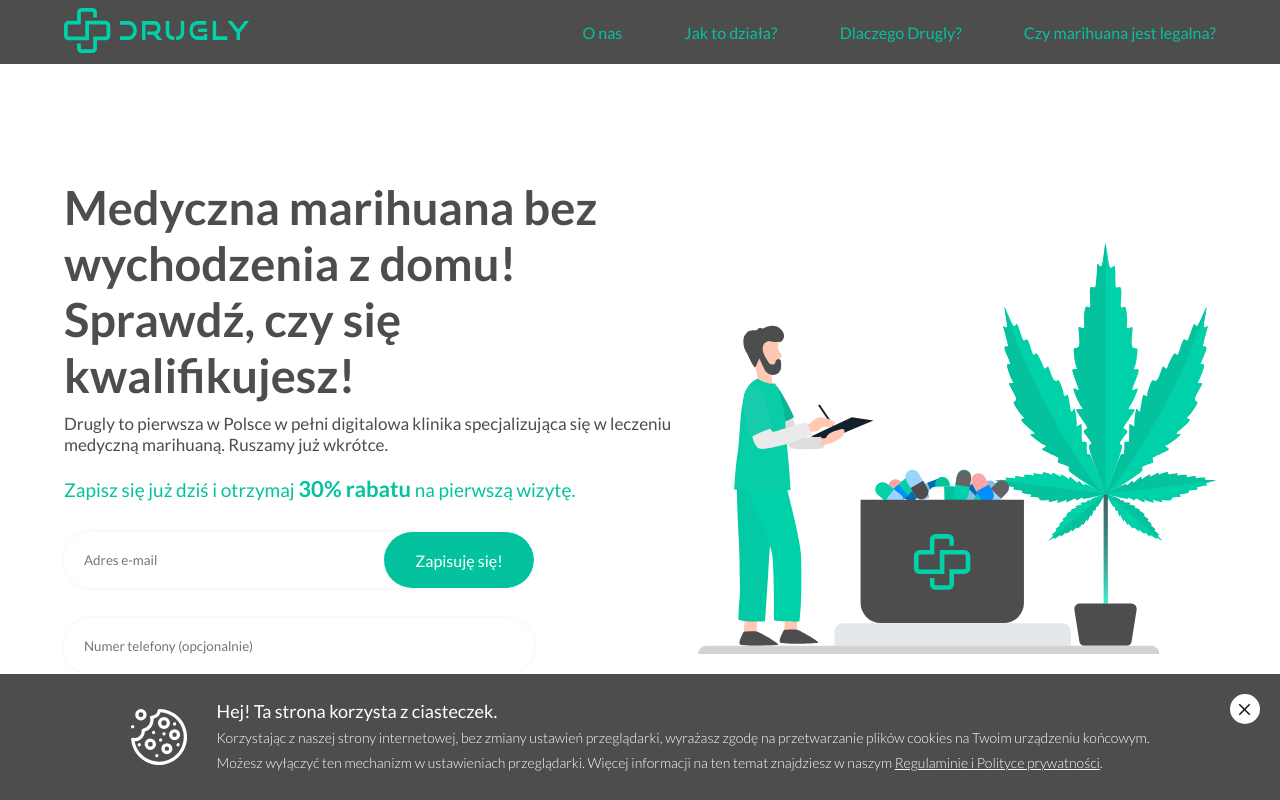
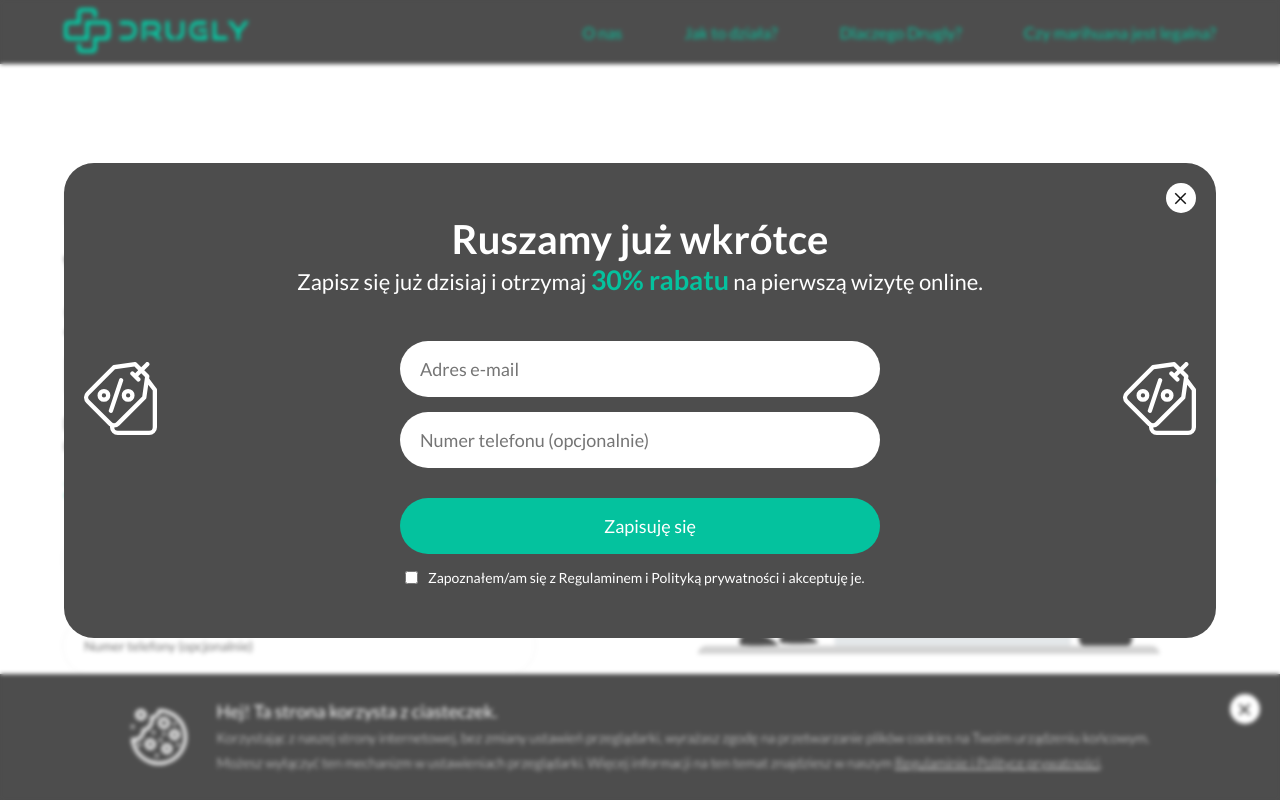
Before and after one commit to AbdulHadijatoi/Drugly, a PHP site: page / in a window 1280 px wide. Run offline with PHP 8.4, Linux system fonts and the light colour scheme; data that the repository does not hold is empty.

Commit message:
fixed cookie area and added blur behind dialog

```diff
--- a/common.css
+++ b/common.css
@@ -34,6 +34,10 @@
 
 .brightness-105 {
     filter: brightness(105%);
+}
+
+.blur-bg {
+    backdrop-filter: blur(2px);
 }
 
 .brightness-110 {
--- a/index.php
+++ b/index.php
@@ -44,7 +44,7 @@
 
 <body>
 
-    <div id="modal1" class="full-width full-height align-in-center  position-fixed" style="z-index: 99;">
+    <div id="modal1" class="blur-bg full-width full-height align-in-center  position-fixed" style="z-index: 99;">
         <div class="_90-width margin-auto bg-dark-grey h475 align-in-center position-relative border-radius-30 light-text sm_flex-column">
             <a id="btnModal1" class="cursor-pointer"><img class="w30 position-absolute top-0 right-0 mr-20 mt-20" src="assets/svg/close-ic.svg" alt="close button"></a>
             <div class="mr-140 sm_mr-0"><img class="h73 sm_h45" src="assets/svg/white-ic-4.svg"></div>
@@ -65,7 +65,7 @@
         </div>
     </div>
 
-    <div id="modal2" class="full-width full-height align-in-center  position-fixed bottom-0" style="z-index: 98;">
+    <div id="modal2" class="full-width align-in-center  position-fixed bottom-0" style="z-index: 98;">
         <div class="full-width bg-dark-grey overflow-hidden align-in-center position-absolute bottom-0 h126 sm_h200 light-text sm_flex-column">
             <a class="cursor-pointer" id="btnModal2"><img class="w30 position-absolute top-0 right-0 mr-20 mt-20 sm_w20" src="assets/svg/close-ic.svg" alt="close button"></a>
             <div class="align-in-center sm_flex-column sm_90-width">
--- a/script.js
+++ b/script.js
@@ -79,7 +79,7 @@
 });
 
 $(function() {
-    $('#modal1').hide();
+    // $('#modal1').hide();
     $('#modal2').hide();
     setTimeout(function() {
         $('#modal1').show();
```
